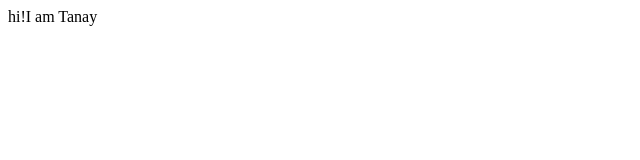
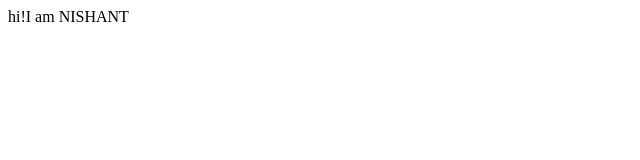
Before and after one commit to nik80760/Nishant-PORTPOLIO, a plain HTML site: page index.html in a window 1280 px wide. Shown: the full height of the page, 0-640 px from the left. Drawn offline with Linux system fonts and the light colour scheme.

Commit message:
Update index.html

```diff
--- a/index.html
+++ b/index.html
@@ -7,6 +7,6 @@
     <title>Document</title>
 </head>
 <body>
-    hi!I am Tanay
+    hi!I am NISHANT
 </body>
 </html>
```
